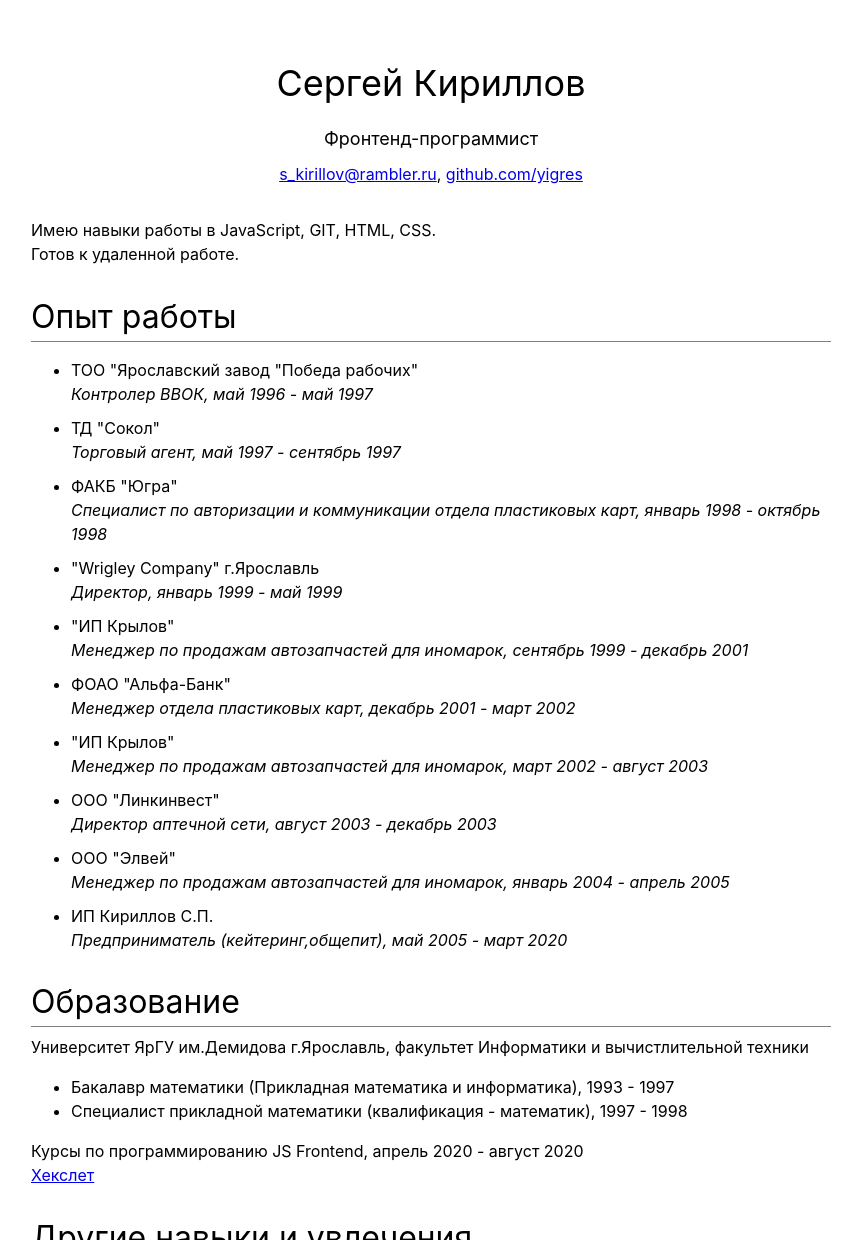
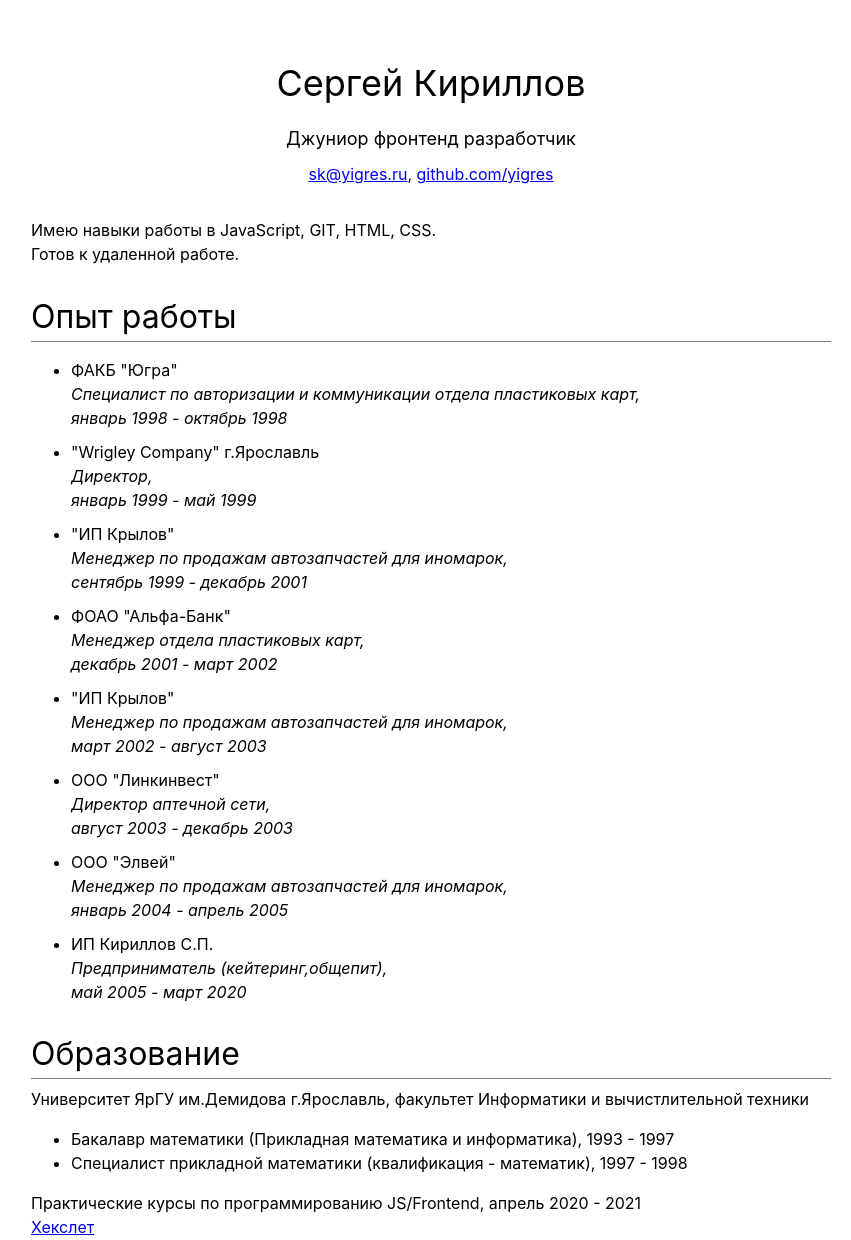
Before and after one commit to yigres/yigres.github.io, a plain HTML site: page index.html in a window 1280 px wide. Shown: the top 1240 px of the page, without its empty margins (209-1060 px from the left). Drawn offline with Linux system fonts and the light colour scheme.

Commit message:
changed cv

```diff
--- a/index.html
+++ b/index.html
@@ -2,7 +2,7 @@
 <html>
 <head>
   <meta charset="utf-8">
-  <title>Сергей Кириллов</title>
+  <title>Джуниор фронтенд разработчик</title>
   <link rel="stylesheet" href="style.css">
 </head>
 <body>
@@ -14,11 +14,11 @@
     </h1>
     <h2 class="header-title">
       <span>
-        Фронтенд-программист
+        Джуниор фронтенд разработчик
       </span>
     </h2>
     <p>
-      <a href="mailto:s_kirillov@rambler.ru">s_kirillov@rambler.ru</a>,
+      <a href="mailto:sk@yigres.ru">sk@yigres.ru</a>,
       <a href="https://github.com/yigres">github.com/yigres</a>
     </p>
   </div>
@@ -33,24 +33,11 @@
     <ul>
       <li>
         <div class="company">
-          <span>ТОО "Ярославский завод "Победа рабочих"</span>
-          <br>
-          <span class="position">Контролер ВВОК, май 1996 - май 1997</span>
-        </div>
-      </li>
-      <li>
-        <div class="company">
-          <span>ТД "Сокол"</span>
-          <br>
-          <span class="position">Торговый агент, май 1997 - сентябрь 1997</span>
-        </div>
-      </li>
-      <li>
-        <div class="company">
           <span>ФАКБ "Югра"</span>
           <br>
           <span class="position">
-            Специалист по авторизации и коммуникации отдела пластиковых карт, январь 1998 - октябрь 1998
+            Специалист по авторизации и коммуникации отдела пластиковых карт,<br>
+            январь 1998 - октябрь 1998
           </span>
         </div>
       </li>
@@ -58,21 +45,10 @@
         <div class="company">
           <span>"Wrigley Company" г.Ярославль</span>
           <br>
-          <span class="position">Директор, январь 1999 - май 1999</span>
-        </div>
-      </li>
-      <li>
-        <div class="company">
-          <span>"ИП Крылов"</span>
-          <br>
-          <span class="position">Менеджер по продажам автозапчастей для иномарок, сентябрь 1999 - декабрь 2001 </span>
-        </div>
-      </li>
-      <li>
-        <div class="company">
-          <span>ФОАО "Альфа-Банк"</span>
-          <br>
-          <span class="position">Менеджер отдела пластиковых карт, декабрь 2001 - март 2002 </span>
+          <span class="position">
+            Директор,<br>
+            январь 1999 - май 1999
+          </span>
         </div>
       </li>
       <li>
@@ -80,7 +56,28 @@
           <span>"ИП Крылов"</span>
           <br>
           <span class="position">
-            Менеджер по продажам автозапчастей для иномарок, март 2002 - август 2003
+            Менеджер по продажам автозапчастей для иномарок,<br>
+            сентябрь 1999 - декабрь 2001
+          </span>
+        </div>
+      </li>
+      <li>
+        <div class="company">
+          <span>ФОАО "Альфа-Банк"</span>
+          <br>
+          <span class="position">
+            Менеджер отдела пластиковых карт,<br>
+            декабрь 2001 - март 2002
+          </span>
+        </div>
+      </li>
+      <li>
+        <div class="company">
+          <span>"ИП Крылов"</span>
+          <br>
+          <span class="position">
+            Менеджер по продажам автозапчастей для иномарок,<br>
+            март 2002 - август 2003
           </span>
         </div>
       </li>
@@ -88,7 +85,9 @@
         <div class="company">
           <span>ООО "Линкинвест"</span>
           <br>
-          <span class="position">Директор аптечной сети, август 2003 - декабрь 2003</span>
+          <span class="position">
+            Директор аптечной сети,<br>
+            август 2003 - декабрь 2003</span>
         </div>
       </li>
       <li>
@@ -96,7 +95,8 @@
           <span>ООО "Элвей"</span>
           <br>
           <span class="position">
-            Менеджер по продажам автозапчастей для иномарок, январь 2004 - апрель 2005
+            Менеджер по продажам автозапчастей для иномарок,<br>
+            январь 2004 - апрель 2005
           </span>
         </div>
       </li>
@@ -104,7 +104,9 @@
         <div class="company">
           <span>ИП Кириллов С.П.</span>
           <br>
-          <span class="position">Предприниматель (кейтеринг,общепит), май 2005 - март 2020</span>
+          <span class="position">
+            Предприниматель (кейтеринг,общепит),<br>
+            май 2005 - март 2020</span>
         </div>
       </li>
     </ul>
@@ -117,7 +119,7 @@
       <li>Бакалавр математики (Прикладная математика и информатика), 1993 - 1997 </li>
       <li>Специалист прикладной математики (квалификация - математик), 1997 - 1998 </li>
     </ul>
-    <span>Курсы по программированию JS Frontend, апрель 2020 - август 2020</span>
+    <span>Практические курсы по программированию JS/Frontend, апрель 2020 - 2021</span>
     <br>
     <a href="https://ru.hexlet.io/u/yigres">Хекслет</a>
 
@@ -132,7 +134,7 @@
   <div id="footer">
     Сергей Кириллов<br>
     Ярославль, Россия,
-    <a href="mailto:s_kirillov@rambler.ru">s_kirillov@rambler.ru</a>
+    <a href="mailto:sk@yigres.ru">sk@yigres.ru</a>
   </div>
 </body>
 </html>
```
